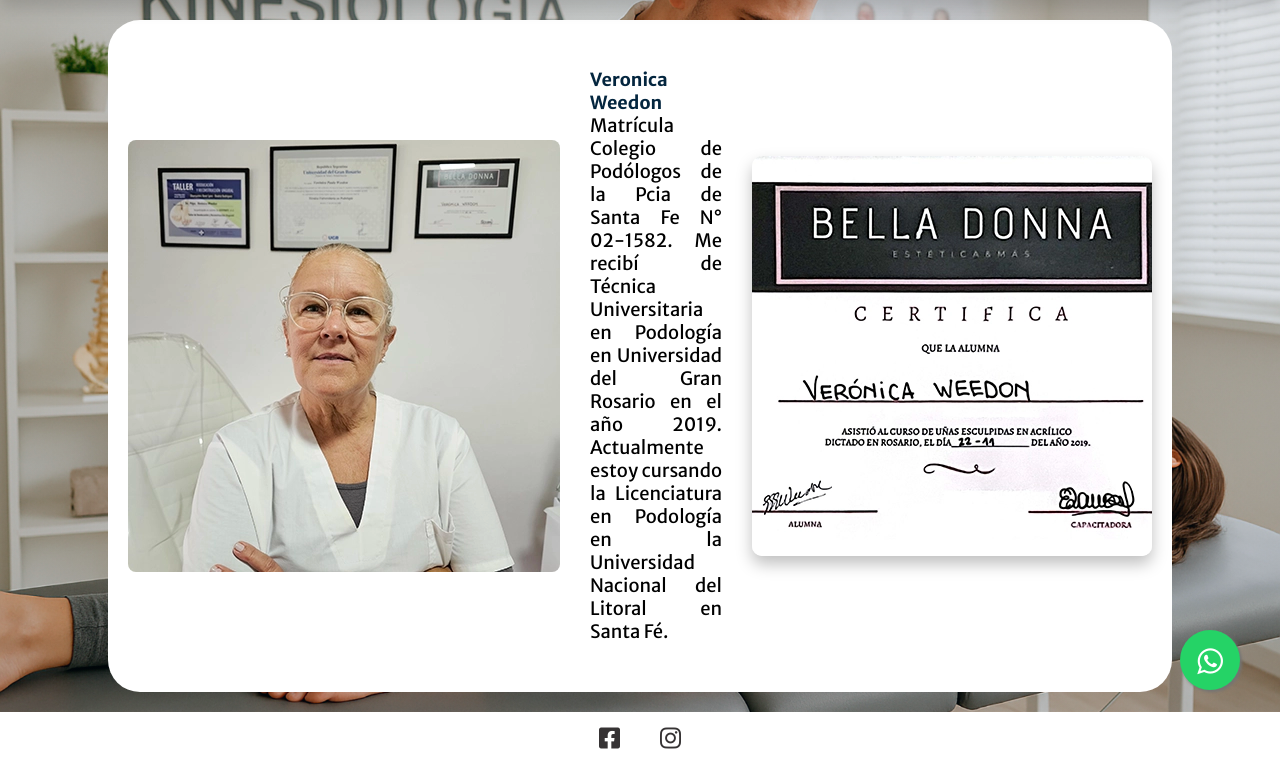
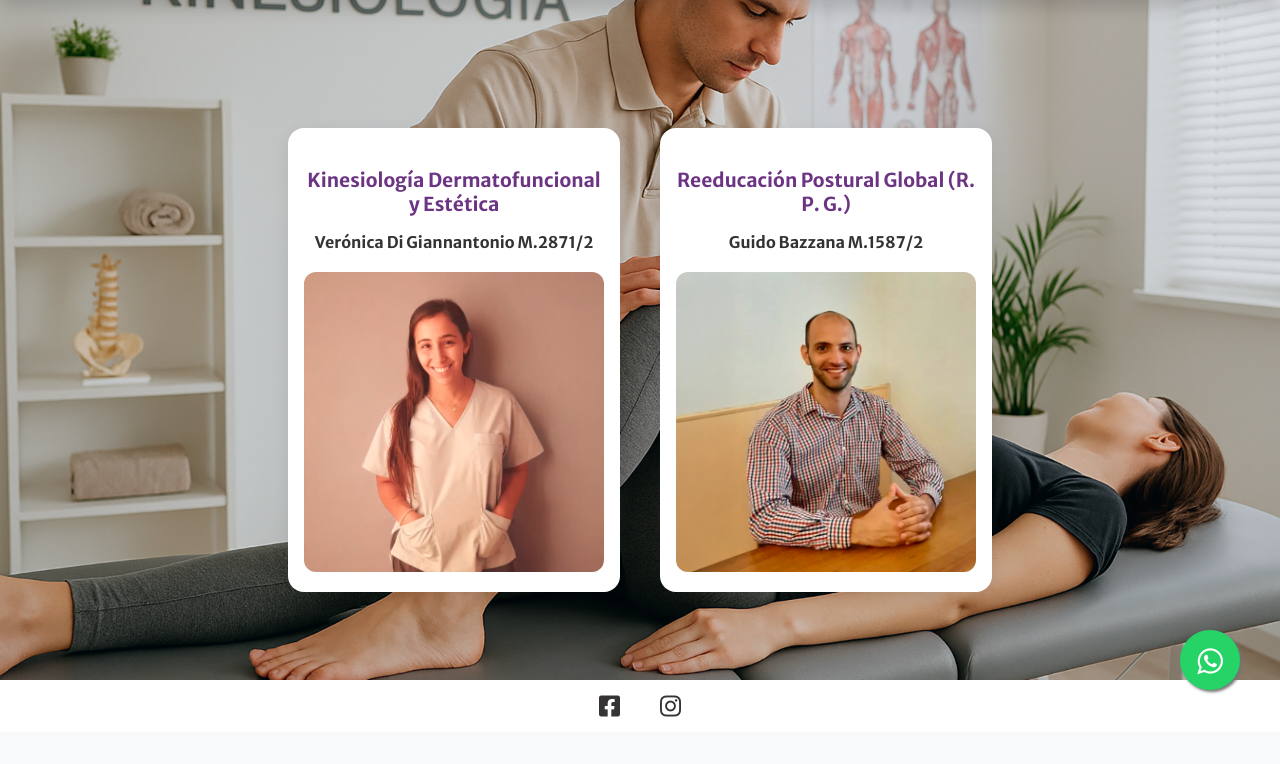
Before and after one commit to JeroTorne/Corpus-Kinesiologia---copia, a Django app: page /staff/ in a window 1280 px wide. Shown: the part 70-834 px from the top of the page. After the commit the page ends 787 px from the top, so only its background shows below. Run offline with Django 4.2, Linux system fonts and the light colour scheme; some libraries are stand-ins or nearby versions.

Commit message:
Cambio anywhere

```diff
--- a/aplicacion/static/aplicacion/css/styles.css
+++ b/aplicacion/static/aplicacion/css/styles.css
@@ -802,3 +802,53 @@
     padding: 12px 0;
   }
 }
+
+.staff-container {
+    display: flex;
+    justify-content: center;
+    align-items: flex-start;
+    gap: 40px;
+    margin-top: 40px;
+    flex-wrap: wrap;
+}
+.staff-card {
+    background: #fff;
+    border-radius: 16px;
+    box-shadow: 0 4px 16px rgba(0,0,0,0.08);
+    padding: 24px 16px 16px 16px;
+    text-align: center;
+    max-width: 300px;
+    width: 100%;
+    transition: transform 0.2s;
+}
+.staff-card:hover {
+    transform: translateY(-8px) scale(1.03);
+    box-shadow: 0 8px 24px rgba(0,0,0,0.12);
+}
+.staff-card img {
+    width: 100%;
+    height: auto;
+    border-radius: 12px;
+    margin-top: 12px;
+    object-fit: cover;
+}
+.staff-card h2 {
+    font-size: 1.2rem;
+    margin-bottom: 8px;
+    color: #6c3483;
+}
+.staff-card h3 {
+    font-size: 1rem;
+    margin-bottom: 8px;
+    color: #333;
+}
+@media (max-width: 700px) {
+    .staff-container {
+        flex-direction: column;
+        align-items: center;
+        gap: 24px;
+    }
+    .staff-card {
+        max-width: 90vw;
+    }
+}
--- a/aplicacion/templates/aplicacion/buscar_paciente.html
+++ b/aplicacion/templates/aplicacion/buscar_paciente.html
@@ -12,9 +12,9 @@
                 </h4>
                 {% endif %}
 
-                <form action="/aplicacion/buscar_paciente2/" id="FormularioConsulta" style="width: auto;" class="container" action="" method="get">
+                <form action="{% url 'buscar_paciente2' %}" id="FormularioConsulta" style="width: auto;" class="container" action="" method="get">
                     {% csrf_token %}
-                    <label for="nombre">Nombre:</label>
+                    <label for="nombre">Buscar Paciente</label>
                     <input type="text" name="nombre" id="nombre">
                     <button class="pacientebtn" style="width:100%;" type="submit">Buscar Usuario</button>
 
--- a/aplicacion/templates/aplicacion/index.html
+++ b/aplicacion/templates/aplicacion/index.html
@@ -43,11 +43,11 @@
         t.src=v;s=b.getElementsByTagName(e)[0];
         s.parentNode.insertBefore(t,s)}(window, document,'script',
         'https://connect.facebook.net/en_US/fbevents.js');
-        fbq('init', '1341307050626749');
+        fbq('init', '1999136150624284');
         fbq('track', 'PageView');
         </script>
         <noscript><img height="1" width="1" style="display:none"
-        src="https://www.facebook.com/tr?id=1341307050626749&ev=PageView&noscript=1"
+        src="https://www.facebook.com/tr?id=1999136150624284&ev=PageView&noscript=1"
         /></noscript>
         <!-- End Meta Pixel Code -->
 
--- a/aplicacion/templates/aplicacion/staff.html
+++ b/aplicacion/templates/aplicacion/staff.html
@@ -3,30 +3,16 @@
 
 {% block Body %}
 <header class="mastheadconsultas">
-    <div class="container-staff">
-        <div class="staff-item">
-            <img src="{% static 'aplicacion/assets/img/webp/abme.webp' %}" class="staff-img" alt="Veronica Weedon podologa en su consultorio">
+    <div class="staff-container">
+        <div class="staff-card">
+            <h2>Kinesiología Dermatofuncional y Estética</h2>
+            <h3>Verónica Di Giannantonio M.2871/2</h3>
+            <img src="{% static 'aplicacion/assets/img/vero_staff.jpg' %}" alt="Verónica Di Giannantonio">
         </div>
-
-        <div class="staff-item staff-text">
-
-            <p><strong style="font-size:large; color: #04263f;">Veronica Weedon</strong> Matrícula Colegio de Podólogos de la Pcia de Santa Fe N° 02-1582.
-            Me recibí de Técnica Universitaria en Podología en Universidad del Gran Rosario en el año 2019.
-            Actualmente estoy cursando la Licenciatura en Podología en la Universidad Nacional del Litoral en Santa Fé.</p>
-        </div>
-
-        <div class="staff-item">
-            <div class="container-slide-staff">
-                <div class="slide">
-                    <ul>
-                        <li><img src="{% static 'aplicacion/assets/img/webp/ugr.webp' %}" alt="Título de la tecnicatura en podología de Veronica Weedon"></li>
-                        <li><img src="{% static 'aplicacion/assets/img/webp/recontruccion.webp' %}" alt="Certificado de curso en reconstrucción de uñas"></li>
-                        <li><img src="{% static 'aplicacion/assets/img/webp/unas.webp' %}" alt="Certificado de curso de uñas esculpidas"></li>
-                        <li><img src="{% static 'aplicacion/assets/img/webp/anestesico.webp' %}" alt="Certificado de curso de aplicación de anestésico"></li>
-                        <li><img src="{% static 'aplicacion/assets/img/webp/recontruccion.webp' %}" alt="Certificado de curso en reconstrucción de uñas"></li>
-                    </ul>
-                </div>
-            </div>
+        <div class="staff-card">
+            <h2>Reeducación Postural Global (R. P. G.)</h2>
+            <h3>Guido Bazzana M.1587/2</h3>
+            <img src="{% static 'aplicacion/assets/img/guido_staff.jpg' %}" alt="Guido Bazzana">
         </div>
     </div>
 </header>
--- a/aplicacion/templates/aplicacion/turnos.html
+++ b/aplicacion/templates/aplicacion/turnos.html
@@ -6,8 +6,8 @@
 <header class="mastheadconsultas">
 
     <section class="container-calendar">
-        <h2>Kinesiología y estética</h2>
-        <h3>Verónica Di Giannantinio M.2871/2</h3>
+        <h2>Kinesiología Dermatofuncional y Estética</h2>
+        <h3>Verónica Di Giannantonio M.2871/2</h3>
         <!-- Google Calendar Vero -->
         <script>
             (function() {
@@ -26,7 +26,7 @@
     </section>
 
     <section class="container-calendar">
-        <h2>Reeducación postural global</h2>
+        <h2>Reeducación Postural Global (R. P. G.)</h2>
         <h3>Guido Bazzana M.1587/2</h3>
         <!-- Google Calendar Guido -->
         <script>
--- a/aplicacion/views.py
+++ b/aplicacion/views.py
@@ -12,6 +12,7 @@
 from django.contrib import messages
 from django.views.generic import DetailView
 from django.utils import timezone
+from django.db.models import Q
 
 
 
@@ -144,10 +145,12 @@
 
 @user_passes_test(is_admin)
 def buscar_paciente2(request):
-    if 'nombre' in request.GET and request.GET['nombre']:
-        nombre = request.GET['nombre'].strip()  # Elimina espacios adicionales
-        # Filtra directamente en el campo 'nombre' del modelo PerfilPaciente
-        paciente = PerfilPaciente.objects.filter(nombre__icontains=nombre)
+    nombre = request.GET.get('nombre', '').strip()
+    apellido = request.GET.get('apellido', '').strip()
+    if nombre or apellido:
+        paciente = PerfilPaciente.objects.filter(
+            Q(nombre__icontains=nombre) | Q(apellido__icontains=apellido)
+        )
         return render(request, "aplicacion/listadopacientes.html", {"paciente": paciente})
     return redirect('lista_pacientes')
 
```
Also changed, not shown: aplicacion/static/aplicacion/assets/img/guido_staff.jpg (added), aplicacion/static/aplicacion/assets/img/logo-w.jpg (renamed from aplicacion/static/aplicacion/assets/img/Logo-w.jpg), aplicacion/static/aplicacion/assets/img/logo_podo.png (deleted), aplicacion/static/aplicacion/assets/img/logo_podo_w.png (deleted), aplicacion/static/aplicacion/assets/img/vero_staff.jpg (added), 1 other file.
